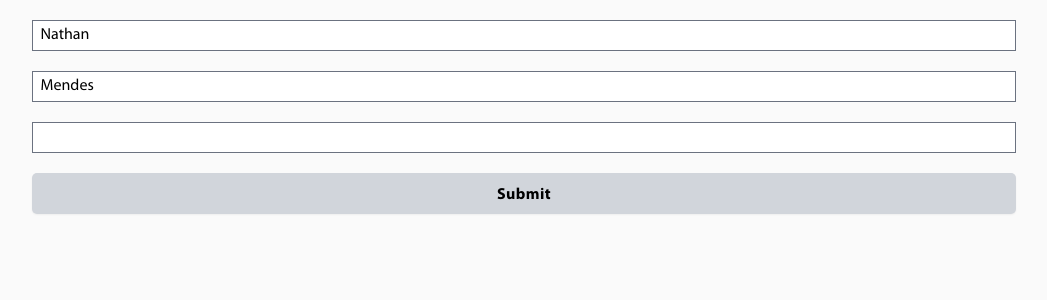
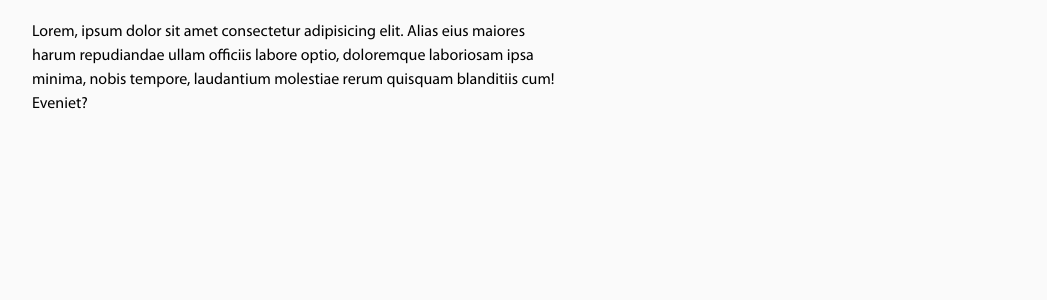
Before and after one commit to mendesnathanj/shoob-frontend, a React (Vite) app: page / in a window 1280 px wide. Shown: the top 300 px of the page, without its empty margins (116-1163 px from the left). Built offline with nearby package versions, Linux system fonts and the light colour scheme.

Commit message:
refactor DropdownButton

```diff
--- a/src/components/ui/DropdownButton/DropdownButton.tsx
+++ b/src/components/ui/DropdownButton/Component.tsx
@@ -56,7 +56,7 @@ export function Link({ children, to }: LinkProps) {
   );
 }
 
-export default function DropdownButton({ content, children }: DropdownButtonProps) {
+export default function Component({ content, children }: DropdownButtonProps) {
   const { open, setOpen } = useContext(DropdownButtonContext);
   const {
     floating, getFloatingProps, getReferenceProps, reference, refs, strategy, x, y
@@ -83,7 +83,7 @@ export default function DropdownButton({ content, children }: DropdownButtonProp
               animate={{ opacity: 1 }}
               exit={{ opacity: 0 }}
               transition={{ duration: 0.1, ease: 'easeInOut' }}
-              className="box-border bg-white rounded overflow-hidden"
+              className="box-border bg-white border-slate-100 shadow-md rounded overflow-hidden"
               {...getFloatingProps({
                 ref: floating,
                 style: {
--- a/src/components/ui/DropdownButton/DropdownButtonWrapper.tsx
+++ /dev/null
@@ -1,17 +0,0 @@
-import DropdownButton, { DropdownButtonProps, Item, Link } from './DropdownButton';
-import { DropdownButtonContextProvider } from './DropdownButtonContext';
-
-function DropdownButtonWrapper({ content = 'Actions', children }: DropdownButtonProps) {
-  return (
-    <DropdownButtonContextProvider>
-      <DropdownButton content={content}>
-        {children}
-      </DropdownButton>
-    </DropdownButtonContextProvider>
-  );
-}
-
-DropdownButtonWrapper.Item = Item;
-DropdownButtonWrapper.Link = Link;
-
-export default DropdownButtonWrapper;
--- a/src/components/ui/DropdownButton/index.tsx
+++ b/src/components/ui/DropdownButton/index.tsx
@@ -1,3 +1,18 @@
-import DropdownButtonWrapper from './DropdownButtonWrapper';
+// eslint-disable-next-line import/no-named-default
+import Component, { DropdownButtonProps, Item, Link } from './Component';
+import { DropdownButtonContextProvider } from './DropdownButtonContext';
 
-export default DropdownButtonWrapper;
+function DropdownButton({ content = 'Actions', children }: DropdownButtonProps) {
+  return (
+    <DropdownButtonContextProvider>
+      <Component content={content}>
+        {children}
+      </Component>
+    </DropdownButtonContextProvider>
+  );
+}
+
+DropdownButton.Item = Item;
+DropdownButton.Link = Link;
+
+export default DropdownButton;
--- a/src/entries/Customer.tsx
+++ b/src/entries/Customer.tsx
@@ -1,19 +1,11 @@
-import Button from '../components/ui/Button';
-import Form from '../components/ui/Form';
-import Input from '../components/ui/Form/Inputs/Input';
 import Page from '../components/ui/Page';
 
 export default function Customer() {
   return (
     <Page>
-      <Form defaultValues={{ firstName: 'Nathan', lastName: 'Mendes' }} onSubmit={(values) => console.log(values)}>
-        <div className="grid grid-cols-1 gap-8">
-          <Input name="firstName" />
-          <Input name="lastName" />
-          <Input name="email" />
-          <Button submit>Submit</Button>
-        </div>
-      </Form>
+      <p className="text-base max-w-prose">
+        Lorem, ipsum dolor sit amet consectetur adipisicing elit. Alias eius maiores harum repudiandae ullam officiis labore optio, doloremque laboriosam ipsa minima, nobis tempore, laudantium molestiae rerum quisquam blanditiis cum! Eveniet?
+      </p>
     </Page>
   );
 }
```
